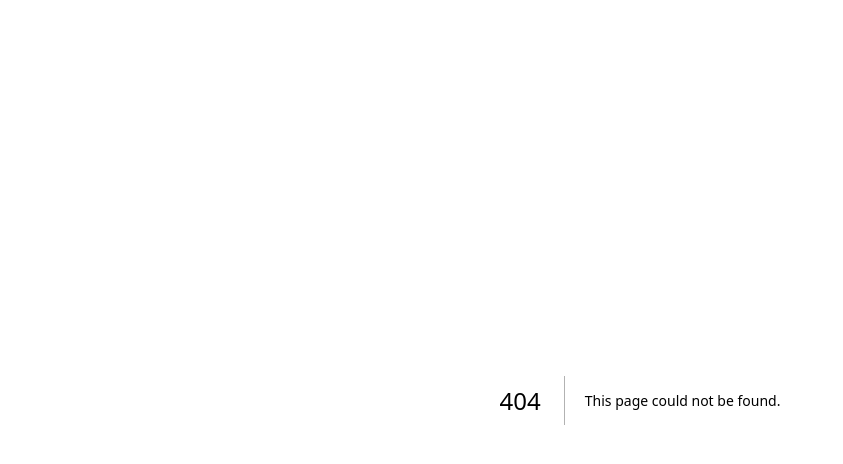
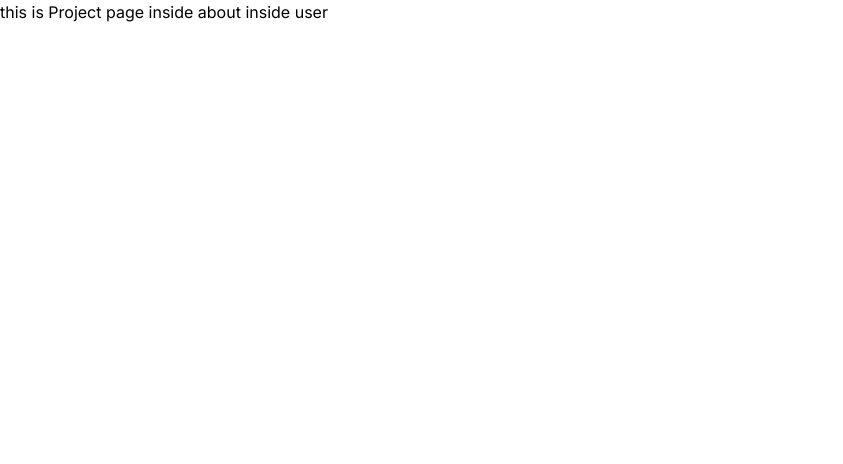
Before and after one commit to Nikhil26062000/learning-NEXT.JS, a Next.js app: page /about/user/projects in a window 1280 px wide. Before the commit this address had no page. Shown: the top 464 px of the page, without its empty margins (0-843 px from the left). Built offline with nearby package versions, Linux system fonts and the light colour scheme.

Commit message:
Routing and Nested Routing

```diff
--- /dev/null
+++ b/app/about/page.jsx
@@ -0,0 +1,9 @@
+import React from 'react'
+
+const About = () => {
+  return (
+    <div>This is the About page</div>
+  )
+}
+
+export default About
--- /dev/null
+++ b/app/about/user/page.jsx
@@ -0,0 +1,9 @@
+import React from 'react'
+
+const user = () => {
+  return (
+    <div>This is user page inside about</div>
+  )
+}
+
+export default user
--- /dev/null
+++ b/app/about/user/projects/page.jsx
@@ -0,0 +1,9 @@
+import React from 'react'
+
+const Project = () => {
+  return (
+    <div>this is Project page inside about inside user </div>
+  )
+}
+
+export default Project
```
